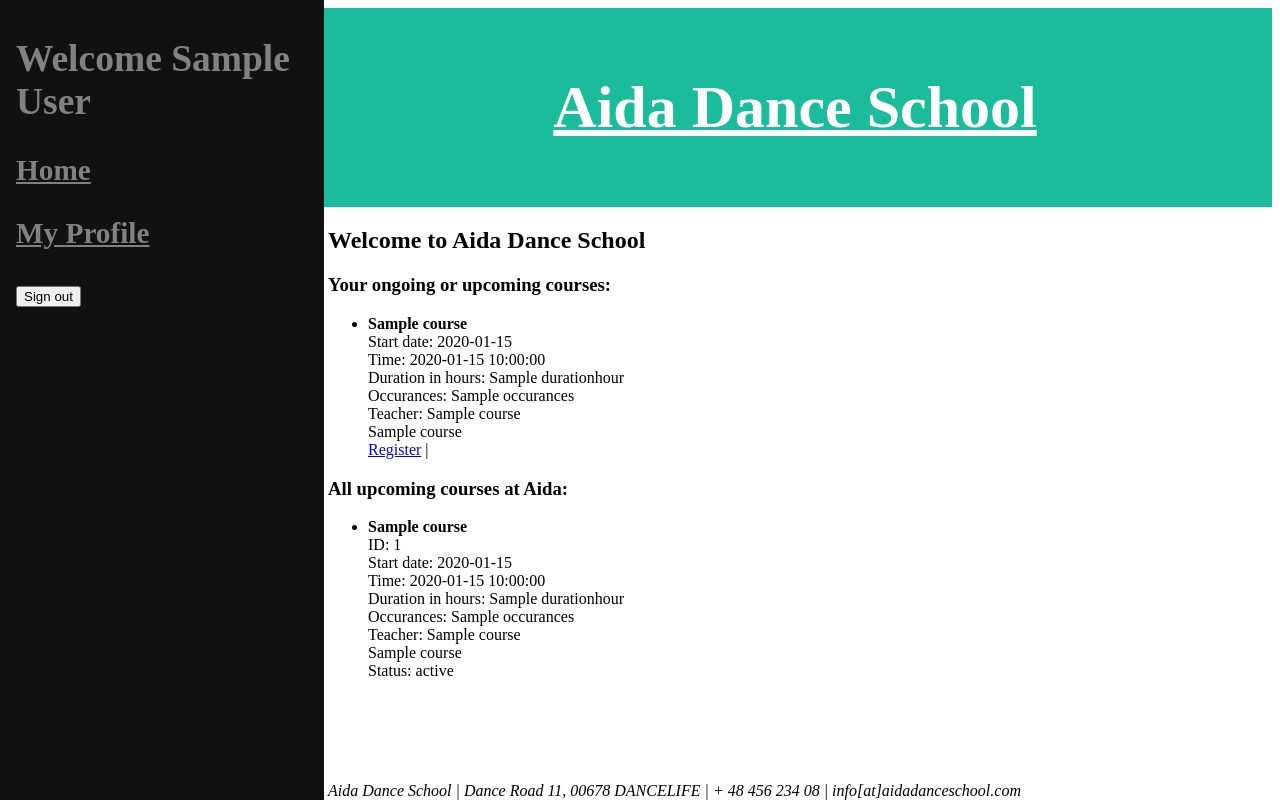
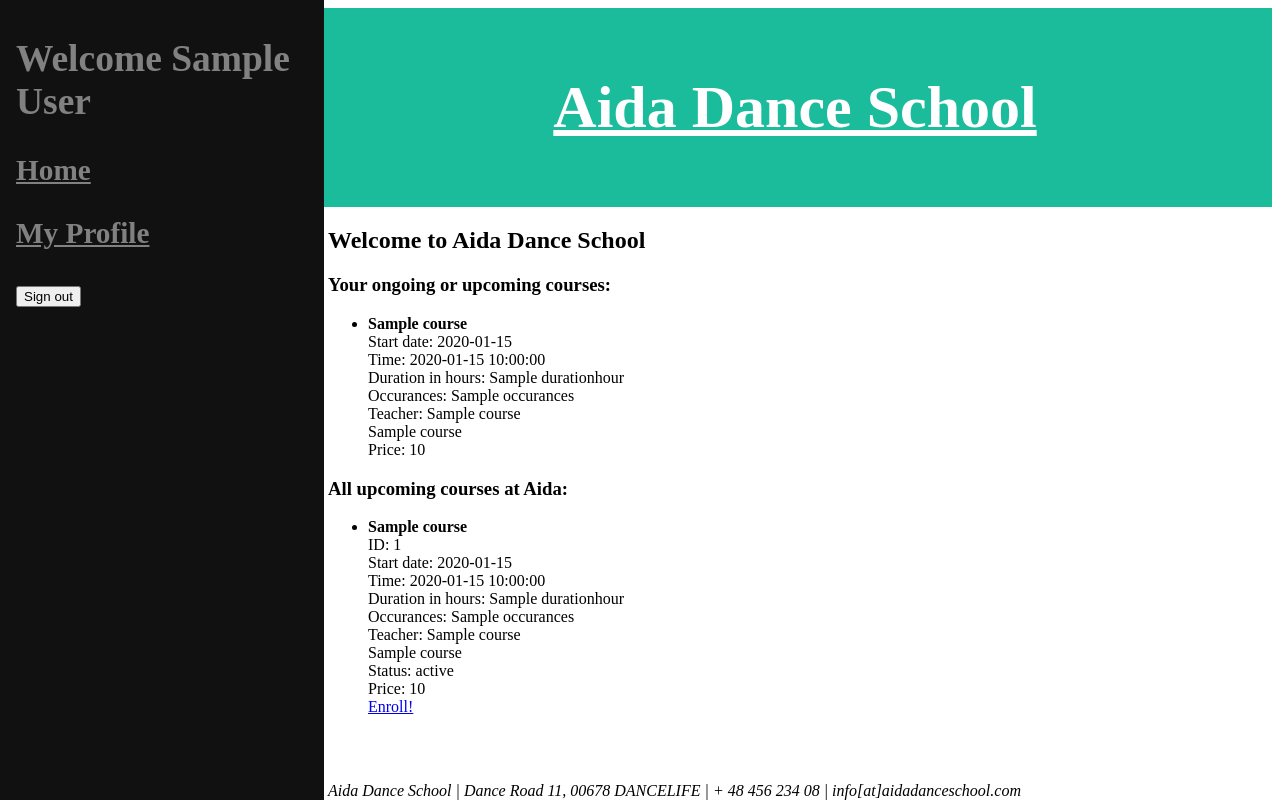
Before and after one commit to chpatola/flask_db, a Flask app: template templates/index.html in a window 1280 px wide. Run offline with Flask 2, Linux system fonts and the light colour scheme; the visitor is signed in with stand-in values (Sample User, id 1); the template is opened without the code that fills it: most values are stand-ins (such as "Sample title", 1, 10 or a date in 2020).

Commit message:
Enabled user course registration

```diff
--- a/app.py
+++ b/app.py
@@ -54,6 +54,13 @@ def adduser():
     sql = queries.add_user
     db.session.execute(sql, {"username":username, "password":hash_value,"firstname":firstname, "lastname":lastname,
      "phone":phone, "bornyear":bornyear, "usertype":"student", "removed":False})
+    db.session.commit()
+    return redirect("/")
+
+@app.route("/enrolcourse/<int:id>")
+def enrolcourse(id):
+    sql = queries.enrol_course
+    db.session.execute(sql, {"id":id, "username":session["username"]})
     db.session.commit()
     return redirect("/")
 
--- a/sql_queries.py
+++ b/sql_queries.py
@@ -8,16 +8,18 @@ courses_all ="WITH ENROLMENTS AS (SELECT COURSE_ID,COUNT(USER_ID) AS ENROLLED_ST
    " FROM COURSEENROLMENTSTEST GROUP BY COURSE_ID)"\
 " SELECT C.ID,C.NAME,C.STARTDATE,C.ENDDATE,C.TIME, C.DURATIONHOUR, C.OCCURANCES," \
    "CONCAT(T.LASTNAME, ', ', T.FIRSTNAME) AS TEACHER_NAME,R.NAME AS ROOM_NAME,E.ENROLLED_STUDENTS,"\
-   "CASE WHEN R.CAPACITY - E.ENROLLED_STUDENTS < 1 THEN 'Full'ELSE 'Spot(s) available' END AS STATUS" \
+   "CASE WHEN R.CAPACITY - E.ENROLLED_STUDENTS < 1 THEN 'Full'ELSE 'Spot(s) available' END AS STATUS, C.PRICE" \
 " FROM COURSESTEST C LEFT JOIN TEACHERSTEST T ON T.ID = C.TEACHER_ID" \
 " LEFT JOIN ROOMSTEST R ON R.ID = C.ROOM_ID LEFT JOIN ENROLMENTS E ON E.COURSE_ID = C.ID"\
    " WHERE STARTDATE >= CURRENT_DATE ORDER BY STARTDATE"
 
 courses_user ="SELECT C.ID,C.NAME,C.STARTDATE,C.ENDDATE,C.TIME, C.DURATIONHOUR, C.OCCURANCES," \
-   "CONCAT(T.LASTNAME, ', ', T.FIRSTNAME) AS TEACHER_NAME,R.NAME AS ROOM_NAME"\
+   "CONCAT(T.LASTNAME, ', ', T.FIRSTNAME) AS TEACHER_NAME,R.NAME AS ROOM_NAME, C.PRICE"\
 " FROM COURSESTEST C LEFT JOIN TEACHERSTEST T ON T.ID = C.TEACHER_ID" \
 " LEFT JOIN ROOMSTEST R ON R.ID = C.ROOM_ID WHERE C.ID IN (SELECT DISTINCT COURSE_ID" \
    " FROM COURSEENROLMENTSTEST WHERE USER_ID=:user_id AND (STARTDATE > CURRENT_DATE OR ENDDATE <= CURRENT_DATE)) ORDER BY STARTDATE"
+
+enrol_course = "INSERT INTO COURSEENROLMENTSTEST (COURSE_ID, USER_ID) VALUES (:id, :username)"
 
 find_user = "SELECT username, password, firstname, usertype FROM userstest WHERE username=:username AND removed = FALSE"
 
--- a/templates/index.html
+++ b/templates/index.html
@@ -18,7 +18,7 @@
                     Occurances: {{course.occurances}} <br>
                     Teacher: {{course.teacher_name}} <br>
                     {{course.room_name}} <br>
-                    <a href="/coursedetails/{{ course.id }}">Register</a> |
+                    Price: {{course.price}} <br>
                 </li>
             </ul>
 
@@ -37,6 +37,10 @@
                     Teacher: {{course.teacher_name}} <br>
                     {{course.room_name}} <br>
                     Status: {{course.status}} <br>
+                    Price: {{course.price}} <br>
+                    {% if course.status != 'Full' %}
+                        <a href="/enrolcourse/{{ course.id }}">Enroll!</a> <br>
+                    {% endif %}
 
                 </li>
             </ul>
@@ -57,9 +61,8 @@
             Occurances: {{course.occurances}} <br>
             Teacher: {{course.teacher_name}} <br>
             {{course.room_name}} <br>
-            Status: {{course.status}} <br><br>
-
-
+            Status: {{course.status}} <br>
+            Price: {{course.price}} <br><br>
         {% endfor %}
 
     {% endif %}
```
Also changed, not shown: db_setup.sql (+12 -0 lines).
